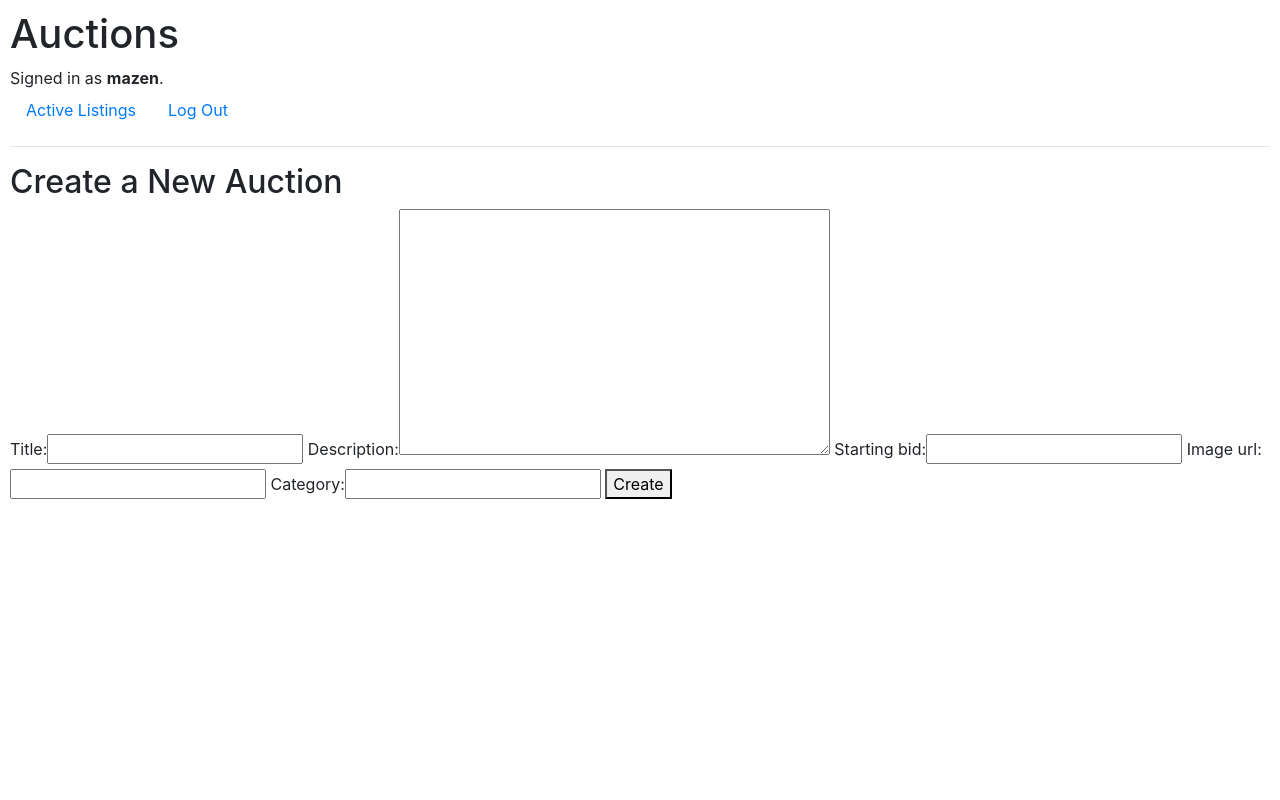
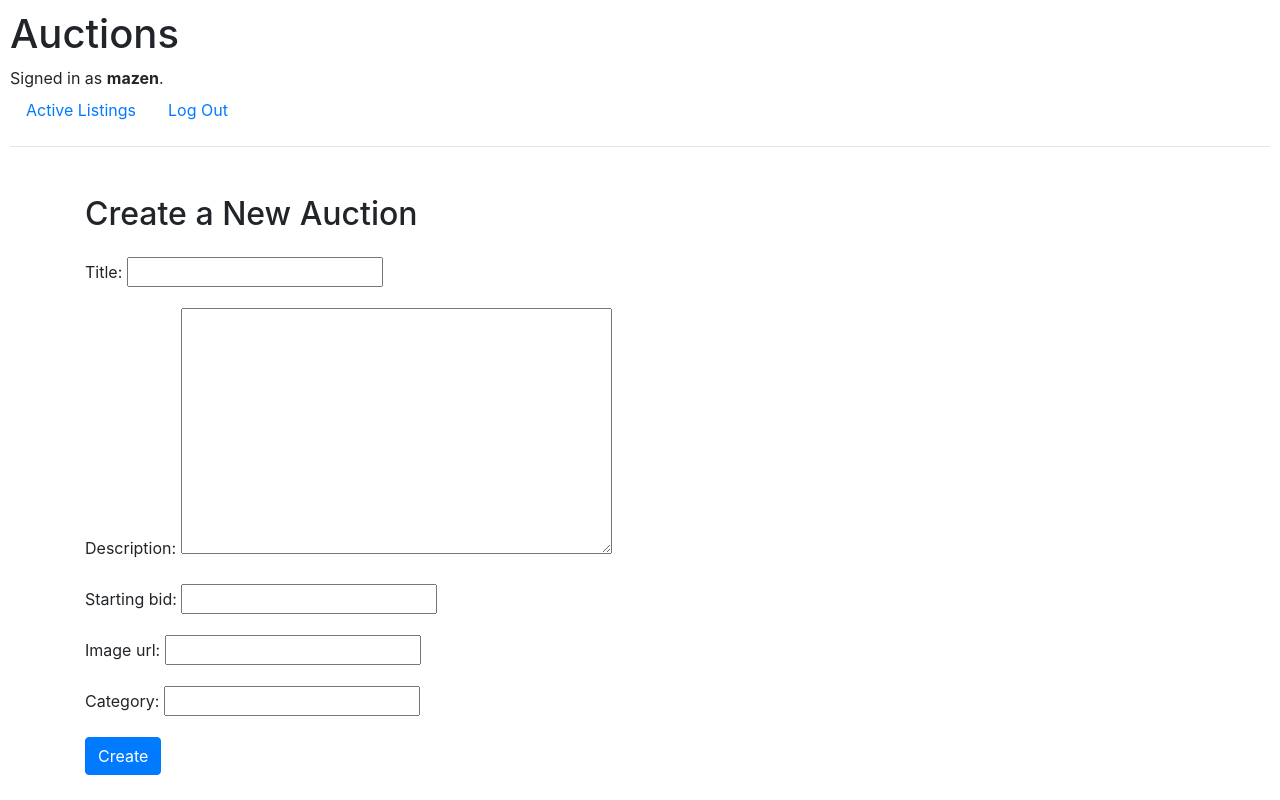
Before and after one commit to mazen200/Auction-Site, a Django app: page /createAuction in a window 1280 px wide. Run offline with Django 3.2, Linux system fonts and the light colour scheme; a user stored in the database is signed in; some libraries are stand-ins or nearby versions.

Commit message:
Make a login required when visit some pages, link create new auction url in site and some updates

```diff
--- a/commerce/auctions/templates/auctions/auctionDetails.html
+++ b/commerce/auctions/templates/auctions/auctionDetails.html
@@ -64,7 +64,7 @@
         {% endfor %}
 
         {% if comments|length == 0 %}
-        <p>No comments yet.</p>
+          <p>No comments yet.</p>
         {% endif %}
     </div>
 
--- a/commerce/auctions/templates/auctions/createAuction.html
+++ b/commerce/auctions/templates/auctions/createAuction.html
@@ -1,10 +1,14 @@
 {% extends "auctions/layout.html" %}
 
 {% block body %}
-    <h2>Create a New Auction</h2>
-    <form action="{% url 'auctions:create' %}" method="post" >
-        {% csrf_token %}
-        {{ AuctionForm }}
-        <button type="submit">Create</button>
-    </form>
+    <div class="container mt-5">
+        <h2 class="mb-4">Create a New Auction</h2>
+        <form action="{% url 'auctions:create' %}" method="post" class="needs-validation" novalidate>
+            {% csrf_token %}
+            <div class="form-group">
+                {{ AuctionForm.as_p }}
+            </div>
+            <button type="submit" class="btn btn-primary">Create</button>
+        </form>
+    </div>
 {% endblock %}
--- a/commerce/auctions/templates/auctions/index.html
+++ b/commerce/auctions/templates/auctions/index.html
@@ -15,4 +15,9 @@
             <li>No active listings available.</li>
         {% endif %}
     </ul>
+
+    <div>
+        <h3>Want to create a new auction?</h3>
+        <a href="{% url 'auctions:create' %}">Create Auction</a>
+    </div>
 {% endblock %}
--- a/commerce/auctions/views.py
+++ b/commerce/auctions/views.py
@@ -8,6 +8,7 @@ from .models import User
 
 from django import forms
 from .models import Listing, Bid, Comment
+from django.contrib.auth.decorators import login_required
 
 # Forms
 class AuctionForm(forms.ModelForm):
@@ -28,15 +29,13 @@ class CommentForm(forms.ModelForm):
 
 
 
+
 # views
 
-
-
-
 def index(request):
-    return render(request, "auctions/index.html",
-    {"auctions": Listing.objects.all()}
-    )
+    return render(request, "auctions/index.html", {
+        "auctions": Listing.objects.filter(active=True)
+    })
 
 
 def login_view(request):
@@ -90,7 +89,7 @@ def register(request):
     else:
         return render(request, "auctions/register.html")
 
-
+@login_required
 def create_view(request):
     if request.method == "POST":
         Auction = AuctionForm(request.POST)
@@ -105,7 +104,7 @@ def create_view(request):
         "AuctionForm":AuctionForm()
     })
 
-
+@login_required
 def detail_view(request, id):
     try:
         auction = Listing.objects.get(pk=id)
--- a/commerce/commerce/settings.py
+++ b/commerce/commerce/settings.py
@@ -120,3 +120,4 @@ USE_TZ = True
 # https://docs.djangoproject.com/en/3.0/howto/static-files/
 
 STATIC_URL = '/static/'
+LOGIN_URL = 'auctions:login'
```
Also changed, not shown: commerce/db.sqlite3.
